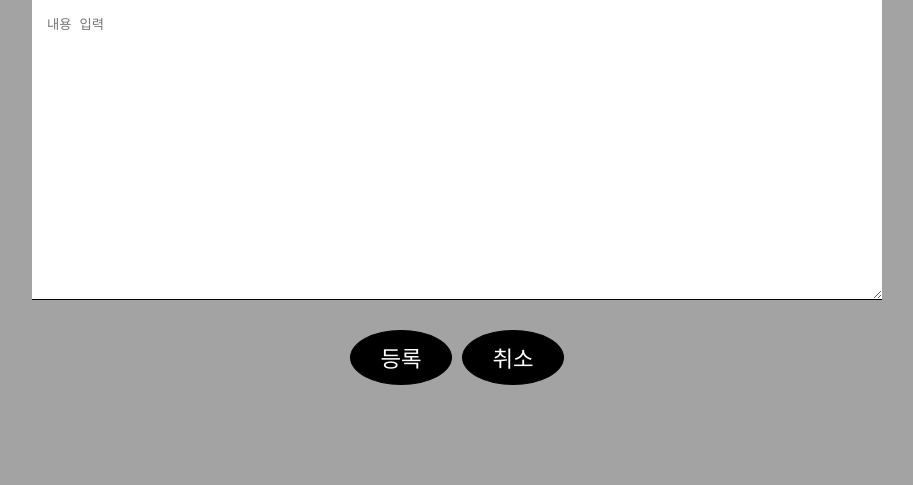
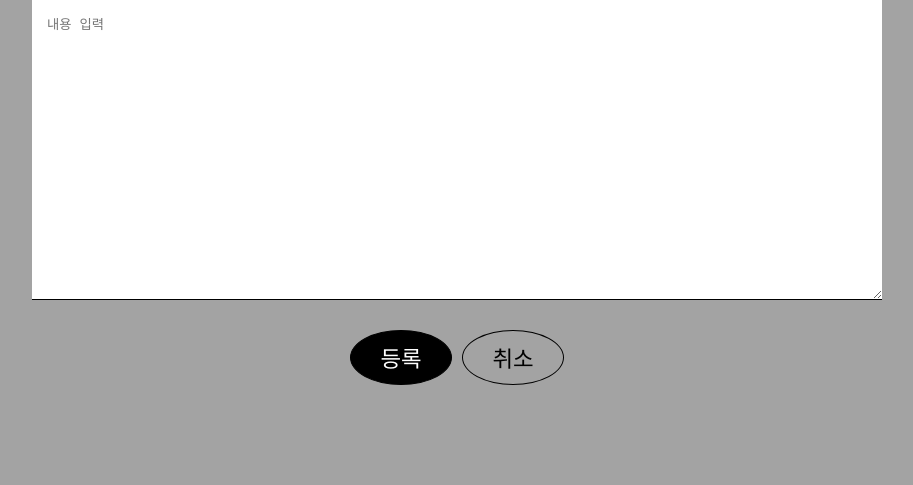
Before and after one commit to mju-likelion/Men_skin, a Django app: page /board_write/ in a window 1280 px wide. Shown: the part 545-1030 px from the top of the page, without its empty margins (183-1096 px from the left). Run offline with Django 3.2, Linux system fonts and the light colour scheme; some libraries are stand-ins or nearby versions.

Commit message:
Update board_write.html

```diff
--- a/cosmetic/templates/board_write.html
+++ b/cosmetic/templates/board_write.html
@@ -59,7 +59,7 @@
             </div>
             <div class="bt_wrap">
                 <a href="{%url 'board'%}" class="on">등록</a>
-                <a href="{%url 'board'%}" class="on">취소</a>
+                <a href="{%url 'board'%}">취소</a>
             </div>
         </div>
     </div>
```
